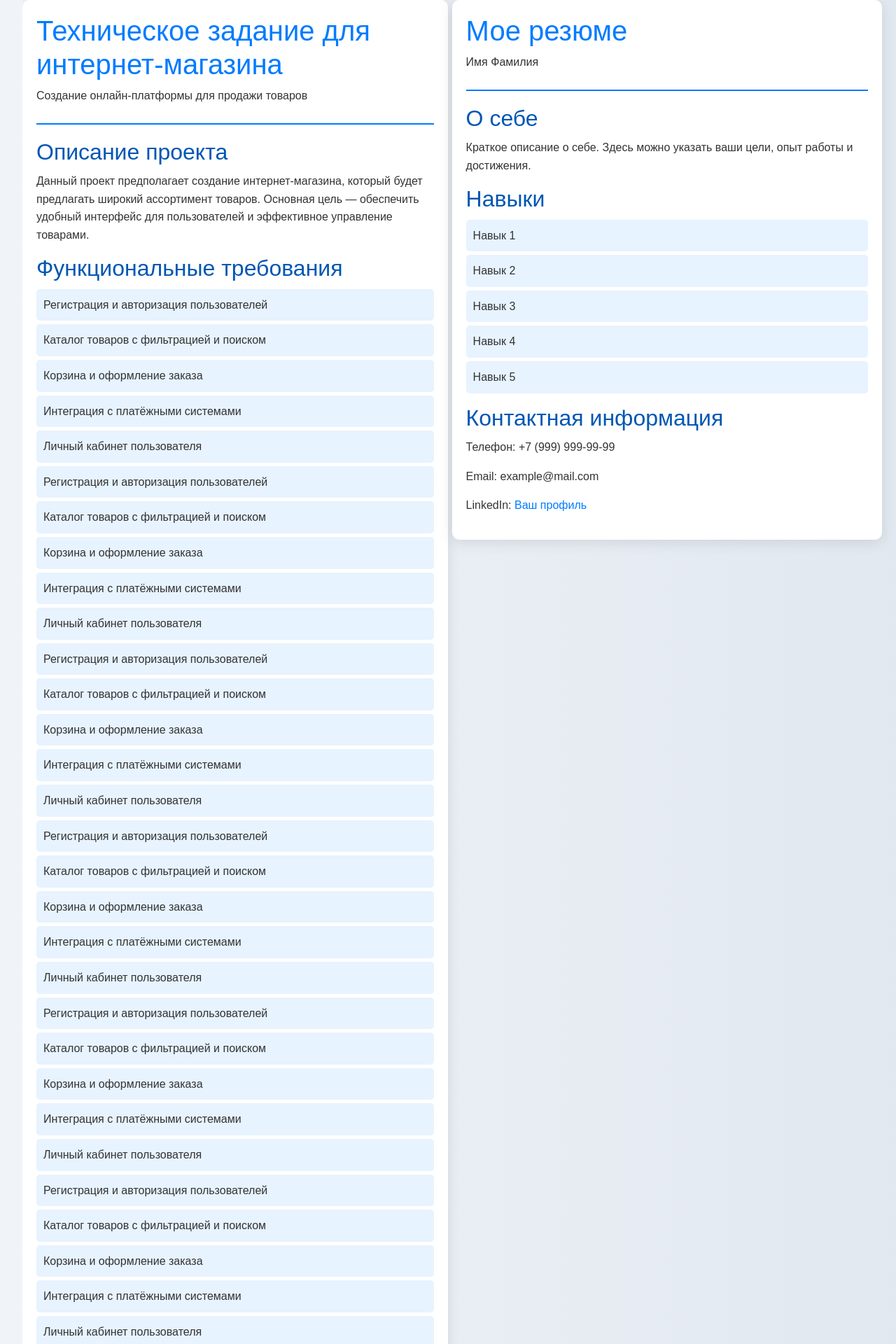
After one commit to ComeOnGavrik/resume_gavrik, a Django app: page /taska in a window 1280 px wide. The commit adds this page. Shown: the top 1920 px of the page at 70% size. Run offline with Django 5.2, Linux system fonts and the light colour scheme; tables that the repository leaves empty hold one stand-in row (values such as "Sample post").

Commit message:
Добавлена страница ТЗ и резуме
добавлены стили

```diff
--- a/gavrik/main/templates/main/layout.html
+++ b/gavrik/main/templates/main/layout.html
@@ -16,7 +16,7 @@
         <img src="{% static 'main/img/logo_nike.png' %}" alt="logo">
         <span class="logo">NIKE</span>
         <ul>
-            <a href="/admin/" target="_blanc">///</a>
+            <a href="{% url 'reference' %}"> <li><i class="fa-solid fa-wrench"></i> Тех задание  </li> </a>
             <a href="{% url 'users:login' %}"> <li><i class="fa fa-door-open"></i> login  </li> </a>
             <a href="{% url 'users:logout' %}"> <li><i class="fa fa-door-closed"></i> logout </li> </a>
             <a href="{% url 'users:register' %}"> <li><i class="fa-solid fa-user-plus"></i> register </li> </a>
--- /dev/null
+++ b/gavrik/main/templates/main/terms_of_reference.html
@@ -0,0 +1,120 @@
+{% load static %}
+<!DOCTYPE html>
+<html lang="ru">
+<head>
+    <meta charset="UTF-8">
+    <meta name="viewport" content="width=device-width, initial-scale=1.0">
+    <title>Мое резюме</title>
+    <link rel="stylesheet" href="styles.css">
+
+    <link href="https://cdn.jsdelivr.net/npm/bootstrap@5.3.3/dist/css/bootstrap.min.css" rel="stylesheet" integrity="sha384-QWTKZyjpPEjISv5WaRU9OFeRpok6YctnYmDr5pNlyT2bRjXh0JMhjY6hW+ALEwIH" crossorigin="anonymous">    <link rel="stylesheet" href="https://use.fontawesome.com/releases/v6.4.2/css/all.css">
+        <link rel="stylesheet" href="{% static 'main/css/resume.css' %}">
+
+</head>
+<body>
+    <div class="container overflow-hidden">
+        <div class="row">
+            <div class="col-lg-6 card1">
+                <header>
+                    <h1>Техническое задание для интернет-магазина</h1>
+                    <p>Создание онлайн-платформы для продажи товаров</p>
+                </header>
+
+                <section id="project-description">
+                    <h2>Описание проекта</h2>
+                    <p>Данный проект предполагает создание интернет-магазина, который будет предлагать широкий ассортимент товаров.
+                    Основная цель — обеспечить удобный интерфейс для пользователей и эффективное управление товарами.</p>
+                </section>
+
+                <section id="functional-requirements">
+                    <h2>Функциональные требования</h2>
+                    <ul>
+                        <li>Регистрация и авторизация пользователей</li>
+                        <li>Каталог товаров с фильтрацией и поиском</li>
+                        <li>Корзина и оформление заказа</li>
+                        <li>Интеграция с платёжными системами</li>
+                        <li>Личный кабинет пользователя</li>
+                        <li>Регистрация и авторизация пользователей</li>
+                        <li>Каталог товаров с фильтрацией и поиском</li>
+                        <li>Корзина и оформление заказа</li>
+                        <li>Интеграция с платёжными системами</li>
+                        <li>Личный кабинет пользователя</li>
+                        <li>Регистрация и авторизация пользователей</li>
+                        <li>Каталог товаров с фильтрацией и поиском</li>
+                        <li>Корзина и оформление заказа</li>
+                        <li>Интеграция с платёжными системами</li>
+                        <li>Личный кабинет пользователя</li>
+                        <li>Регистрация и авторизация пользователей</li>
+                        <li>Каталог товаров с фильтрацией и поиском</li>
+                        <li>Корзина и оформление заказа</li>
+                        <li>Интеграция с платёжными системами</li>
+                        <li>Личный кабинет пользователя</li>
+                        <li>Регистрация и авторизация пользователей</li>
+                        <li>Каталог товаров с фильтрацией и поиском</li>
+                        <li>Корзина и оформление заказа</li>
+                        <li>Интеграция с платёжными системами</li>
+                        <li>Личный кабинет пользователя</li>
+                        <li>Регистрация и авторизация пользователей</li>
+                        <li>Каталог товаров с фильтрацией и поиском</li>
+                        <li>Корзина и оформление заказа</li>
+                        <li>Интеграция с платёжными системами</li>
+                        <li>Личный кабинет пользователя</li>
+                        <li>Регистрация и авторизация пользователей</li>
+                        <li>Каталог товаров с фильтрацией и поиском</li>
+                        <li>Корзина и оформление заказа</li>
+                        <li>Интеграция с платёжными системами</li>
+                        <li>Личный кабинет пользователя</li>
+                    </ul>
+                </section>
+
+                <section id="design">
+                    <h2>Дизайн</h2>
+                    <p>Интерфейс должен быть современным и интуитивно понятным. Использование пастельных тонов и адаптивного дизайна для мобильных устройств.</p>
+                </section>
+
+                <section id="contact">
+                    <h2>Контактная информация</h2>
+                    <p>Телефон: +7 (999) 999-99-99</p>
+                    <p>Email: example@mail.com</p>
+                    <p>Сайт: <a href="https://www.example.com" target="_blank">www.example.com</a></p>
+                </section>
+
+            </div>
+            <div class="col-lg-6 card2">
+                <header>
+                    <h1>Мое резюме</h1>
+                    <p>Имя Фамилия</p>
+                </header>
+
+                <section id="about">
+                    <h2>О себе</h2>
+                    <p>Краткое описание о себе. Здесь можно указать ваши цели, опыт работы и достижения.</p>
+                </section>
+
+                <section id="skills">
+                    <h2>Навыки</h2>
+                    <ul>
+                        <li>Навык 1</li>
+                        <li>Навык 2</li>
+                        <li>Навык 3</li>
+                        <li>Навык 4</li>
+                        <li>Навык 5</li>
+                    </ul>
+                </section>
+
+                <section id="contact">
+                    <h2>Контактная информация</h2>
+                    <p>Телефон: +7 (999) 999-99-99</p>
+                    <p>Email: example@mail.com</p>
+                    <p>LinkedIn: <a href="https://www.linkedin.com/in/yourprofile" target="_blank">Ваш профиль</a></p>
+                </section>
+
+            </div>
+
+        </div>
+    </div>
+</body>
+                <footer>
+                    <p>© 2024 Техническое задание для интернет-магазина. Все права защищены.</p>
+                </footer>
+</html>
--- a/gavrik/main/urls.py
+++ b/gavrik/main/urls.py
@@ -4,4 +4,5 @@ from django.urls import path, include
 urlpatterns = [
     path('', views.index, name='home'),
     path('about', views.about, name='about'),
+    path('taska', views.showing_reference_page, name='reference')
 ]
--- a/gavrik/main/views.py
+++ b/gavrik/main/views.py
@@ -2,9 +2,9 @@ from django.contrib.auth.forms import UserCreationForm
 from django.shortcuts import render
 from django.views.generic import CreateView
 
+
 # Create your views here.
 def index(request):
-
     data = {
         'tittle': 'Главная страница!',
         'values': ['a', 'b', 'sfsfd'],
@@ -17,7 +17,12 @@ def index(request):
 
     return render(request, 'main/index.html', data)
 
+
 def about(request):
     return render(request, 'main/about.html')
 
-#Регистрация пользователей
+
+# Регистрация пользователей
+
+def showing_reference_page(request):
+    return render(request, 'main/terms_of_reference.html')
--- a/gavrik/static/main/css/main.css
+++ b/gavrik/static/main/css/main.css
@@ -72,3 +72,7 @@ form{
     width:500px;
     margin-top: 50px;
 }
+a {
+    color: #fff;
+    text-decoration: none;
+}
--- /dev/null
+++ b/gavrik/static/main/css/resume.css
@@ -0,0 +1,106 @@
+* {
+    box-sizing: border-box;
+    margin: 0;
+    padding: 0;
+}
+
+body {
+    font-family: 'Arial', sans-serif;
+    line-height: 1.6;
+    background: linear-gradient(to right, #f0f4f8, #e2e8f0);
+    color: #333;
+}
+
+.container {
+    width: 100%;
+    max-width: 95%;
+    margin: 0 auto;
+    display: flex;
+    flex-wrap: nowrap; /* Без переноса строк для фиксирования */
+}
+
+.row {
+    display: flex;
+    flex: 1; /* Занимает всю доступную ширину */
+}
+
+.card1 {
+    background: white;
+    border-radius: 10px;
+    box-shadow: 0 4px 20px rgba(0, 0, 0, 0.1);
+    transition: transform 0.3s, box-shadow 0.3s;
+    padding: 20px;
+}
+
+.card2 {
+    position: fixed;
+    right: 20px;
+    background: white;
+    border-radius: 10px;
+    box-shadow: 0 4px 20px rgba(0, 0, 0, 0.1);
+    padding: 20px;
+    width: 48%;
+    min-height: 90%;
+    transition: transform 0.7s, box-shadow 0.7s;
+}
+
+.card1:hover {
+    transform: translateY(5px);
+    box-shadow: 0 8px 30px rgba(0, 0, 0, 0.2);
+}
+
+.card2:hover {
+    transform: translateY(25px);
+    box-shadow: 0 8px 30px rgba(0, 0, 0, 0.2);
+}
+
+header {
+    border-bottom: 2px solid #007BFF;
+    padding-bottom: 10px;
+    margin-bottom: 20px;
+}
+
+h1 {
+    color: #007BFF;
+}
+
+h2 {
+    color: #0056b3;
+    margin: 15px 0 10px;
+}
+
+ul {
+    list-style-type: none;
+    padding: 0;
+}
+
+li {
+    background: #e7f3fe;
+    margin: 5px 0;
+    padding: 10px;
+    border-radius: 5px;
+    transition: background 0.3s;
+}
+
+li:hover {
+    background: #cfe2ff;
+}
+
+footer {
+    text-align: center;
+    padding: 15px;
+    background: #007BFF;
+    color: white;
+    border-radius: 0 0 10px 10px;
+    margin-top: 20px;
+}
+
+a {
+    color: #007BFF;
+    text-decoration: none;
+    transition: color 0.3s;
+}
+
+a:hover {
+    color: #0056b3;
+}
```
Also changed, not shown: README.md.
